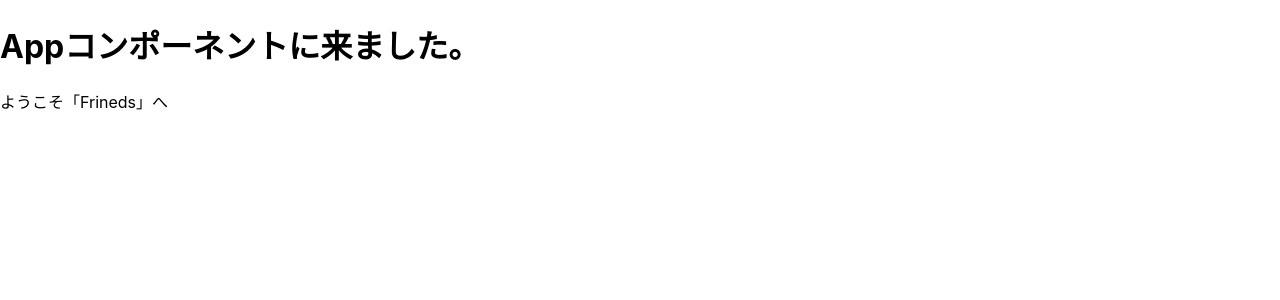
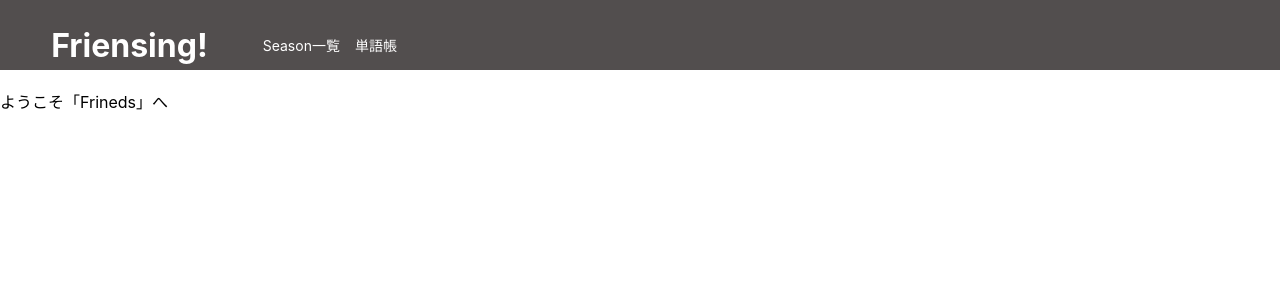
Before and after one commit to Takapy1/FriendsEngApp-frontend-react, a React (Create React App) app: page / in a window 1280 px wide. Shown: the top 300 px of the page. Built offline with nearby package versions, Linux system fonts and the light colour scheme.

Commit message:
add header and install styled components

```diff
--- a/package.json
+++ b/package.json
@@ -11,6 +11,7 @@
     "react-dom": "^17.0.2",
     "react-router-dom": "^6.2.1",
     "react-scripts": "5.0.0",
+    "styled-components": "^5.3.3",
     "web-vitals": "^2.1.0"
   },
   "scripts": {
--- a/src/components/App.jsx
+++ b/src/components/App.jsx
@@ -4,6 +4,7 @@ import { Home } from "./homes/Home";
 import { SeasonList } from "./seasons/SeasonList";
 import { ShowEpisode } from "./episodes/ShowEpisode";
 import { EpisodeList } from "./episodes/EpisodeList";
+import { Header } from './Header/Header'
 import axios from "axios";
 // import "../App.css";
 
@@ -11,6 +12,7 @@ export const App = () => {
 
   return (
     <>
+      <Header />
       <h1>Appコンポーネントに来ました。</h1>
       <p></p>
 
--- /dev/null
+++ b/src/components/Header/Header.jsx
@@ -0,0 +1,52 @@
+import React, { Component, useEffect, useState } from "react";
+import { Routes, Route, Link } from 'react-router-dom'
+import styled from 'styled-components'
+
+const StyledHeader = styled.header`
+  color: white;
+  width: 100%;
+  height: 30px;
+  padding: 30px 4% 10px;
+  background-color: rgb(82, 78, 78);
+
+  /* 画面上部に固定 */
+  position: fixed;
+  top: 0;
+
+  display: flex;
+  align-items: center;
+`
+
+const Nav = styled.nav`
+
+`
+
+const NavLinks = styled.ul`
+  list-style: none;
+  margin: 0;
+  display: flex;
+`
+
+const NavLink = styled.li`
+  margin: 0 0 0 15px;
+  font-size: 14px;
+`
+
+const StyledLink = styled(Link)`
+  text-decoration: none;
+  color: white;
+`
+
+export const Header = () => {
+  return (
+    <StyledHeader>
+      <h1><StyledLink to="/seasons">Friensing!</StyledLink></h1>
+      <Nav className="header-nav">
+        <NavLinks>
+          <NavLink><StyledLink to="/seasons">Season一覧</StyledLink></NavLink>
+          <NavLink><StyledLink to="#">単語帳</StyledLink></NavLink>
+        </NavLinks>
+      </Nav>
+    </StyledHeader>
+  )
+}
```
Also changed, not shown: 1 other file (tests, documents, lock files or other folders).
